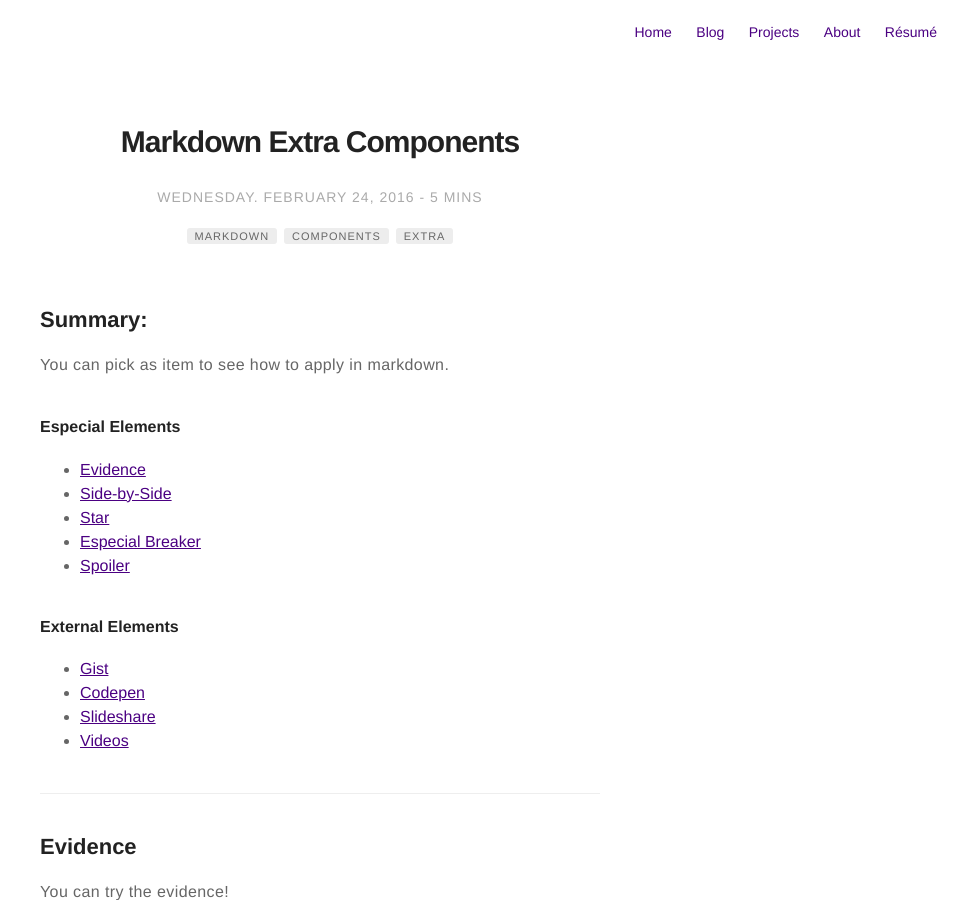
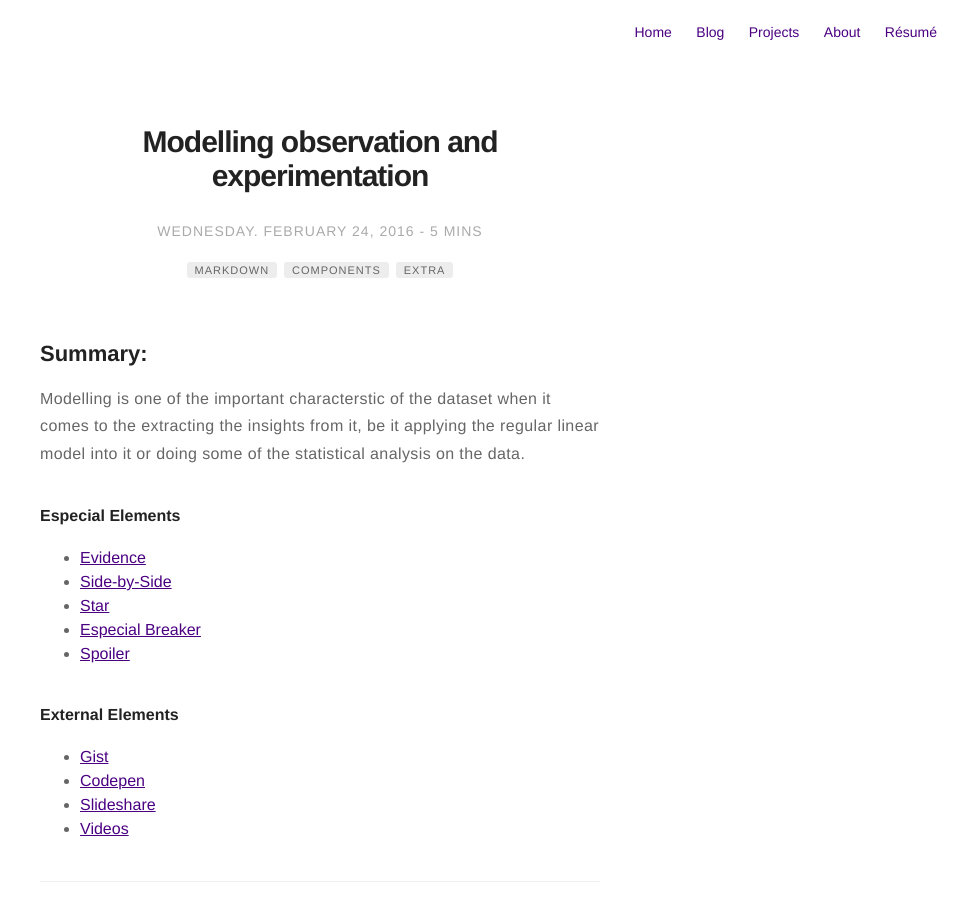
Before and after one commit to mahii6991/mahii6991.github.io, a Jekyll site: the page built from _posts/2015-02-24-markdown-extra-components.markdown, in a window 1280 px wide and 900 px high. Shown: the whole window, without its empty margins (320-1280 px from the left). Built offline with Jekyll 4.4.1, drawn with Linux system fonts in a browser that asks for light colours; nearby versions of some CDN libraries; comment, search, counter and statistics services are not loaded.

Commit message:
editing the blog page of the website

```diff
--- a/_posts/2015-02-24-markdown-extra-components.markdown
+++ b/_posts/2015-02-24-markdown-extra-components.markdown
@@ -1,5 +1,5 @@
 ---
-title: "Markdown Extra Components"
+title: "Modelling observation and experimentation"
 layout: post
 date: 2016-02-24 22:48
 image: /assets/images/markdown.jpg
@@ -15,7 +15,7 @@ description: Markdown summary with different options
 
 ## Summary:
 
-You can pick as item to see how to apply in markdown.
+Modelling is one of the important characterstic of the dataset when it comes to the extracting the insights from it, be it applying the regular linear model into it or doing some of the statistical analysis on the data.
 
 #### Especial Elements
 - [Evidence](#evidence)
```
